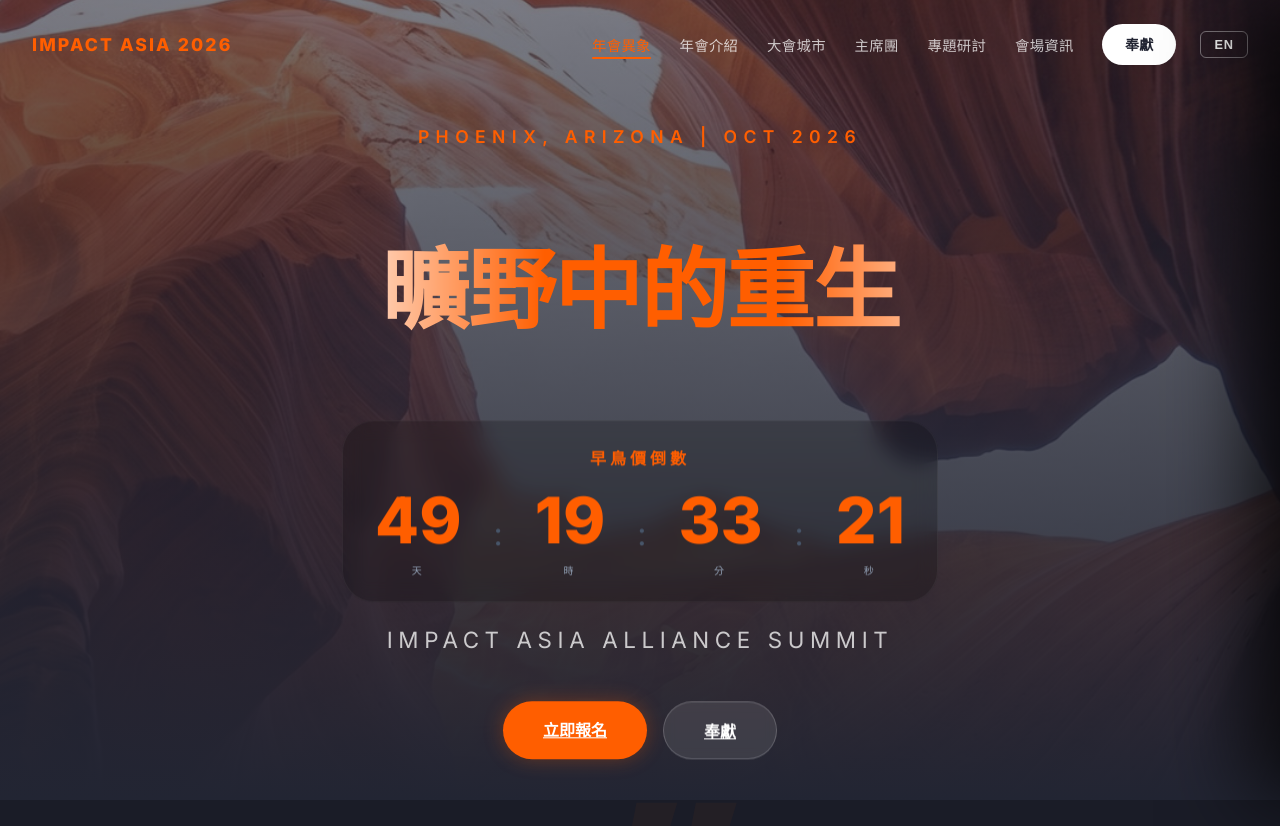
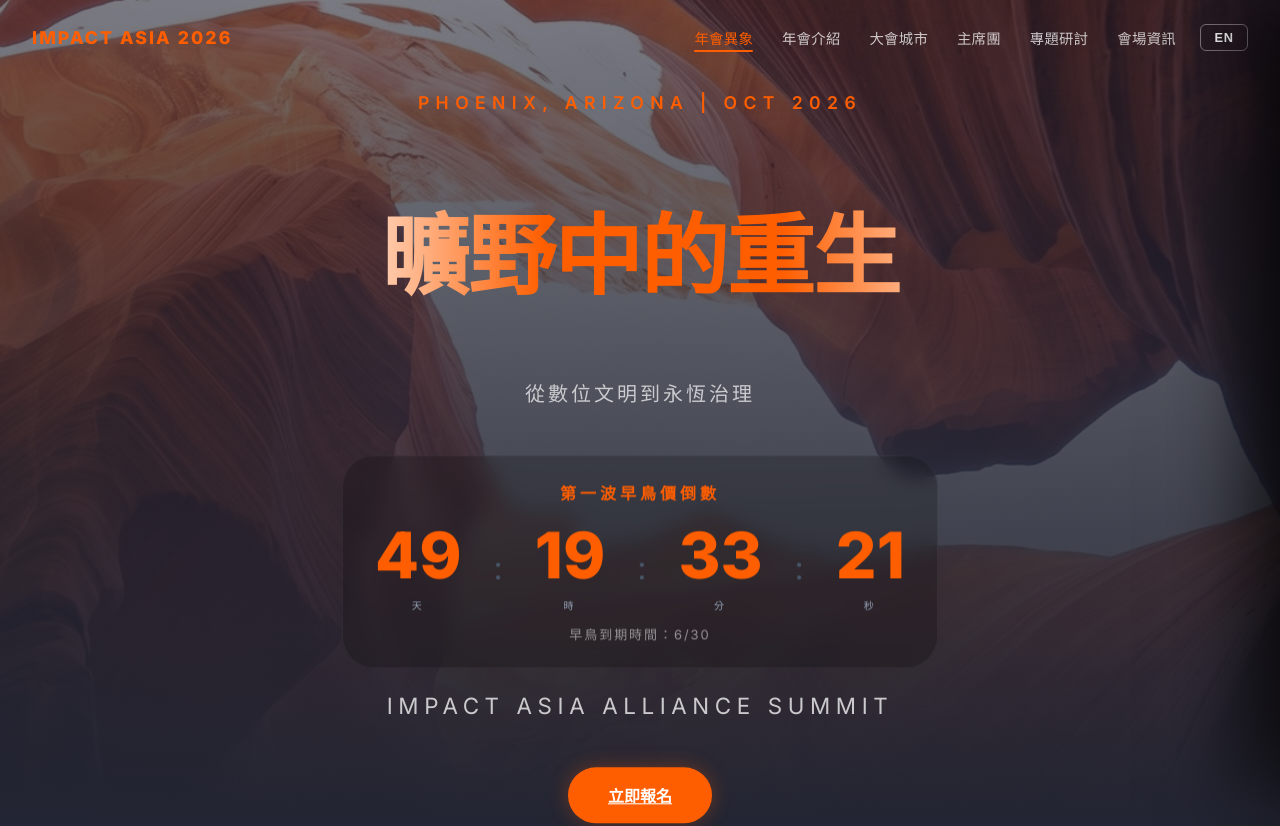
Before and after one commit to newstream-stack/impactasiacenter, a React (Vite) app: page / in a window 1280 px wide. Shown: the top 826 px of the page. Built offline with nearby package versions, Linux system fonts and the light colour scheme.

Commit message:
封面文字修改

```diff
--- a/src/components/Countdown/Countdown.jsx
+++ b/src/components/Countdown/Countdown.jsx
@@ -58,6 +58,7 @@ export default function Countdown() {
         <span className={styles.separator}>:</span>
         <Label value={timeLeft.seconds} labelEn="Secs" labelZh="秒" />
       </div>
+      <p className={styles.countdownExpiry}>{t('countdownExpiry')}</p>
     </div>
   );
 }
--- a/src/components/Countdown/Countdown.module.css
+++ b/src/components/Countdown/Countdown.module.css
@@ -56,6 +56,13 @@
   color: #475569;
 }
 
+.countdownExpiry {
+  font-size: 13px;
+  color: rgba(255, 255, 255, 0.5);
+  letter-spacing: 0.15em;
+  margin: 0;
+}
+
 @media (min-width: 768px) {
   .countdownWrapper {
     margin-top: 3rem;
--- a/src/components/Header/Header.jsx
+++ b/src/components/Header/Header.jsx
@@ -45,9 +45,6 @@ export default function Header() {
                 {label}
               </a>
             ))}
-            <a href={t('donationUrl')} target="_blank" rel="noopener noreferrer" className={styles.btnDonate}>
-              {t('navSupport')}
-            </a>
           </div>
 
           <div className={styles.navActions}>
--- a/src/components/Hero/Hero.jsx
+++ b/src/components/Hero/Hero.jsx
@@ -23,6 +23,7 @@ export default function Hero() {
             <h1 className={styles.fluidTitle}>{hero.title}</h1>
           )}
         </div>
+        <p className={styles.tagline}>{hero.tagline}</p>
         <Countdown />
         <p className={styles.eventName}>{hero.eventName}</p>
         <div className={styles.cta}>
@@ -34,14 +35,6 @@ export default function Hero() {
           >
             {t('btnRegister')}
           </a>
-          <a
-            href={t('donationUrl')}
-            target="_blank"
-            rel="noopener noreferrer"
-            className={styles.btnSecondary}
-          >
-            {t('btnSupportOnline')}
-          </a>
         </div>
       </div>
     </section>
--- a/src/components/Hero/Hero.module.css
+++ b/src/components/Hero/Hero.module.css
@@ -120,6 +120,15 @@
   animation: fluidShift 4s linear infinite reverse; /* Reverse for a bit of dynamic variety */
 }
 
+.tagline {
+  font-size: clamp(1rem, 2.5vw, 1.25rem);
+  color: rgba(255, 255, 255, 0.7);
+  letter-spacing: 0.15em;
+  font-weight: 400;
+  margin-top: -0.5rem;
+  margin-bottom: 0;
+}
+
 .eventName {
   font-size: 1.4rem;
   margin-top: 1.5rem;
--- a/src/i18n/translations/en/common.json
+++ b/src/i18n/translations/en/common.json
@@ -11,7 +11,8 @@
   "btnSupportOnline": "Support",
   "donationUrl": "https://ct.org.tw/html/dedication/8-2-2.php?article=117",
   "countdownTarget": "2026-06-30T23:59:59",
-  "countdownLabel": "Early Bird Price Ends In",
+  "countdownLabel": "1st Early Bird Price Ends In",
+  "countdownExpiry": "Early Bird Deadline: Jun 30",
   "ariaBackToTop": "Back to Top",
   "ariaClose": "Close",
   "ariaMenu": "Menu"
--- a/src/i18n/translations/en/hero.json
+++ b/src/i18n/translations/en/hero.json
@@ -2,6 +2,7 @@
   "hero": {
     "subtitle": "Phoenix, Arizona | Oct 2026",
     "title": "From Wilderness\nTo Rebirth",
+    "tagline": "From Digital Civilization to Eternal Governance",
     "eventName": "IMPACT ASIA ALLIANCE SUMMIT"
   }
 }
--- a/src/i18n/translations/zh/common.json
+++ b/src/i18n/translations/zh/common.json
@@ -11,7 +11,8 @@
   "btnSupportOnline": "奉獻",
   "donationUrl": "https://ct.org.tw/html/dedication/8-2-2.php?article=117",
   "countdownTarget": "2026-06-30T23:59:59",
-  "countdownLabel": "早鳥價倒數",
+  "countdownLabel": "第一波早鳥價倒數",
+  "countdownExpiry": "早鳥到期時間：6/30",
   "ariaBackToTop": "回到頂端",
   "ariaClose": "關閉",
   "ariaMenu": "選單"
--- a/src/i18n/translations/zh/hero.json
+++ b/src/i18n/translations/zh/hero.json
@@ -2,6 +2,7 @@
   "hero": {
     "subtitle": "Phoenix, Arizona | Oct 2026",
     "title": "曠野中的重生",
+    "tagline": "從數位文明到永恆治理",
     "eventName": "IMPACT ASIA ALLIANCE SUMMIT"
   }
 }
```
